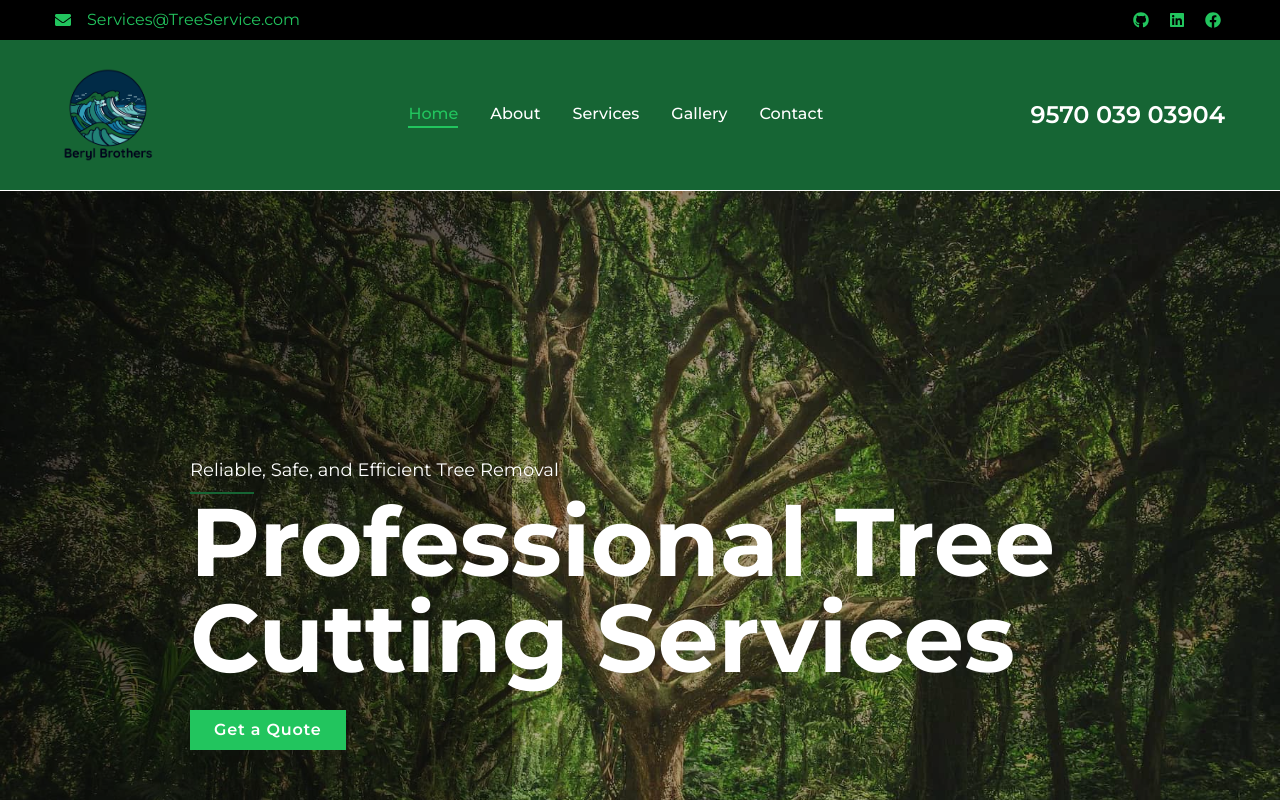
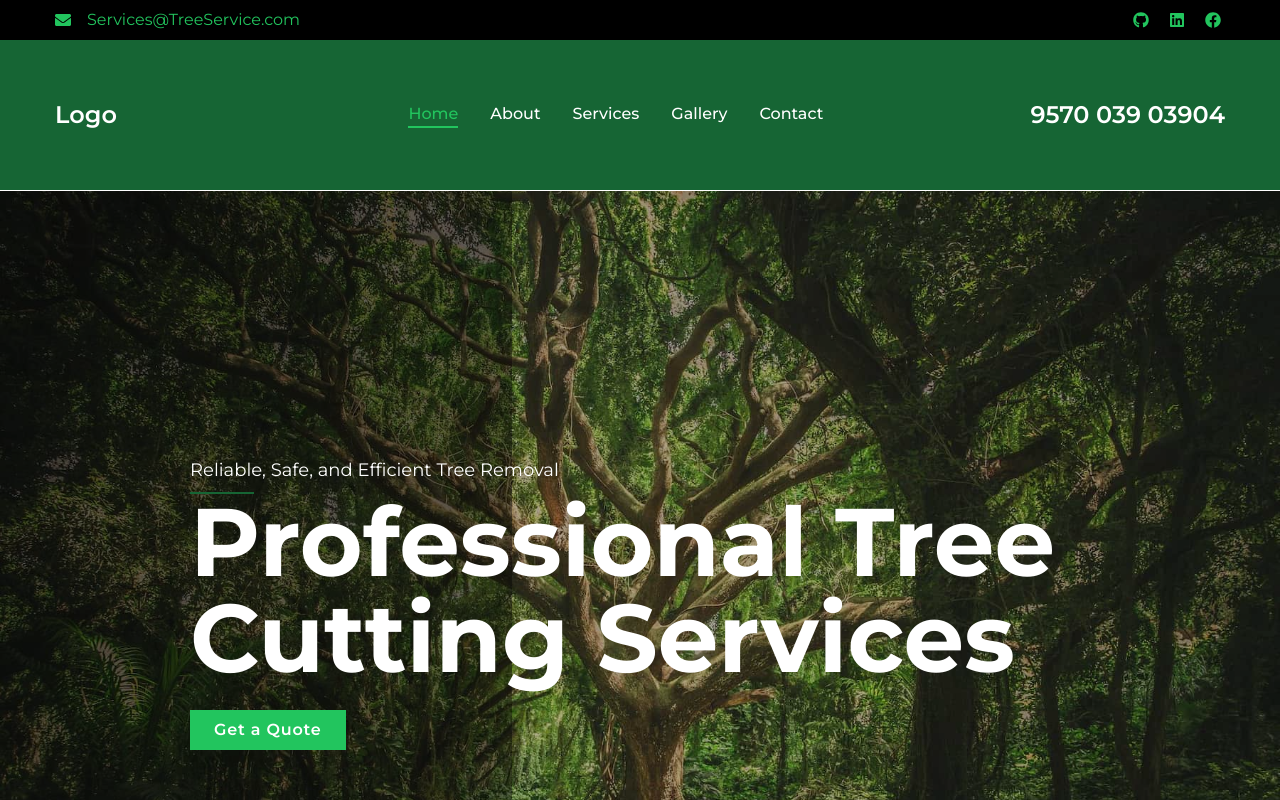
Before and after one commit to BerylBrothers/Paint-Website, a Next.js app: page / in a window 1280 px wide. Shown: the top 800 px of the page. Built offline with nearby package versions, Linux system fonts and the light colour scheme.

Commit message:
replaced logo with text for potential clients

```diff
--- a/components/Footer.jsx
+++ b/components/Footer.jsx
@@ -46,18 +46,19 @@ const Footer = () => {
   const pathname = usePathname();
 
   return (
-    <footer className="py-8 xl:py-8 text-white bg-green-800 ">
+    <footer className="py-6 xl:py-6 text-white bg-green-800 ">
       <div className="container mx-auto grid grid-cols-1 xl:grid-cols-3 gap-6">
         {/* Image Column */}
         <div className="flex justify-center xl:justify-start items-center mb-8 xl:mb-0">
           <Link href={"/"}>
-            <Image
+            {/* <Image
               src={"/images/logo-transparent.png"}
               height={100}
               width={100}
               alt="Logo"
               className=""
-            />
+            /> */}
+            <h3>Logo</h3>
           </Link>
         </div>
 
--- a/components/Header.jsx
+++ b/components/Header.jsx
@@ -16,13 +16,14 @@ const Header = () => {
           title="test"
           className="flex justify-start items-center mr-10 h-[110px] w-[110px] xl:h-[150px] xl:w-[150px]"
         >
-          <Image
+          {/* <Image
             src={"/images/logo-transparent.png"}
             height={150}
             width={150}
             alt="Logo"
             className=""
-          />
+          /> */}
+          <h3>Logo</h3>
         </a>
 
         {/* Desktop nav & phone number */}
--- a/components/MobileNav.jsx
+++ b/components/MobileNav.jsx
@@ -56,13 +56,14 @@ const MobileNav = () => {
             {/* {<h1 className='text-4xl'>
       Daniel <span className='text-accent'>.</span>
      </h1> */}
-            <Image
+            {/* <Image
               src={"/images/logo-transparent.png"}
               height={100}
               width={100}
               alt=""
               className="flex object-contain rounded-xl justify-center"
-            />
+            /> */}
+            <h3 className="text-white">Logo</h3>
           </Link>
         </SheetTitle>
         {/* navigation */}
```
